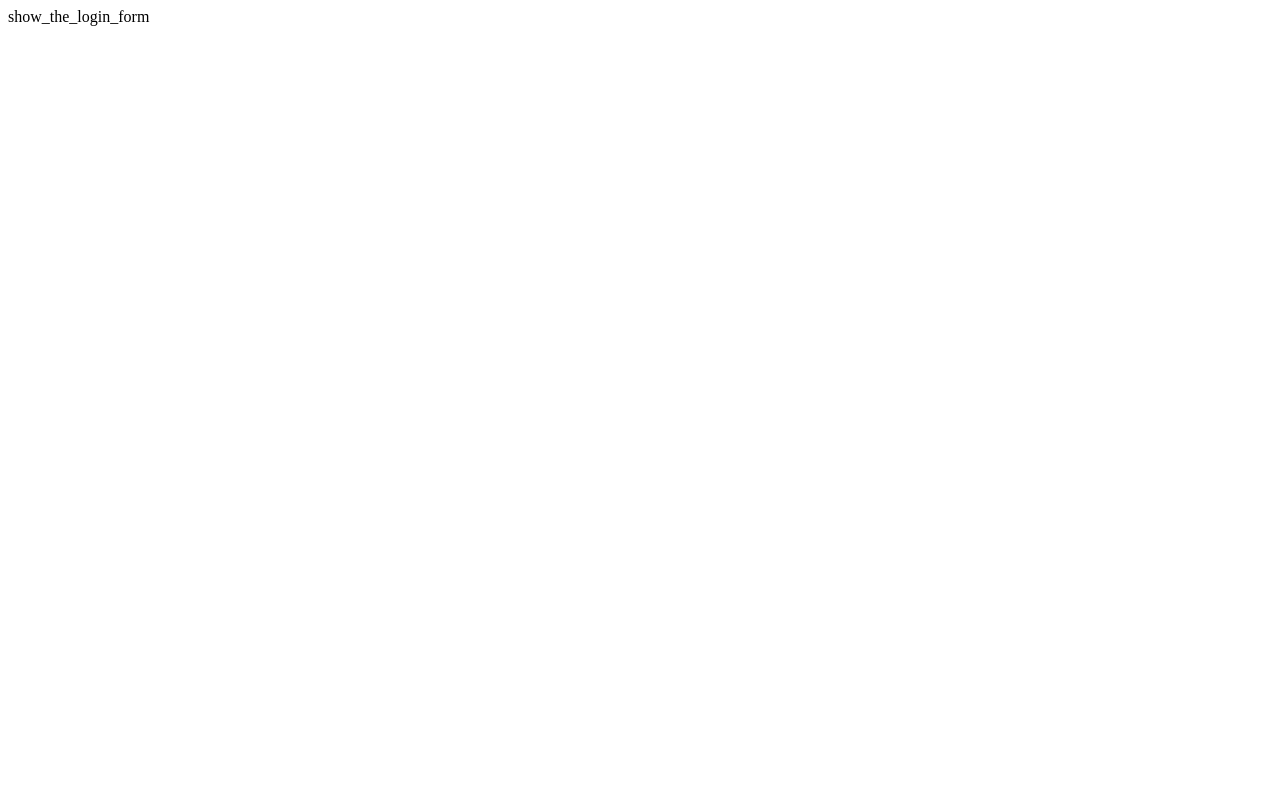
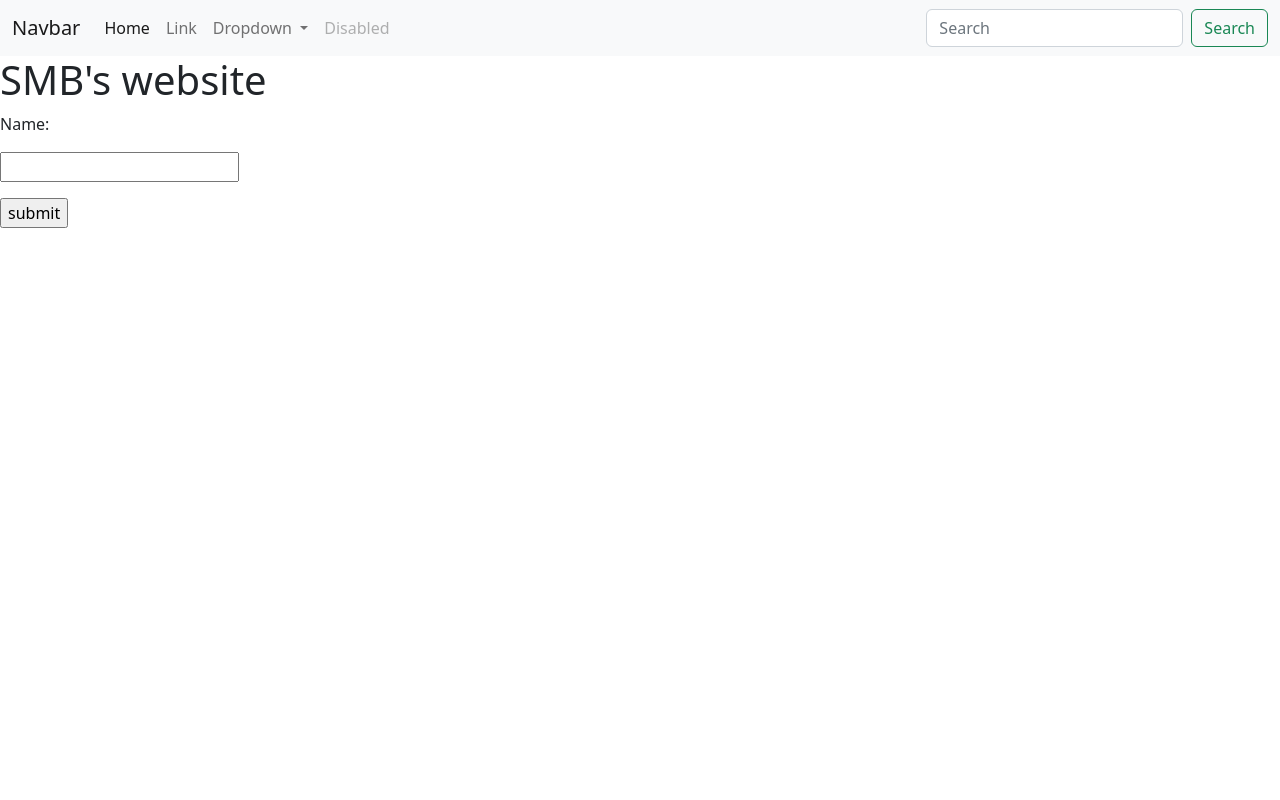
Before and after one commit to smb6/infra-utils, a Flask app: page /login in a window 1280 px wide. Before the commit the page is almost empty. Run offline with Flask 2, Linux system fonts and the light colour scheme.

Commit message:
Ongoing work with flask and some rendering

```diff
--- a/flasking/flasking.py
+++ b/flasking/flasking.py
@@ -4,6 +4,8 @@
 from markupsafe import escape
 
 """
+https://youtu.be/9MHYHgh4jYc
+
 HOWTO:
 
 run from commmad line:
@@ -35,7 +37,8 @@
 @app.route("/<name>")
 def user(name):
     # return f"Hello, {name}!"
-    return render_template("user.html", content=name)
+    # return render_template("user.html", content=name)
+    return f"<h1>{name}</h1>"
 
 
 @app.route('/about')
@@ -79,10 +82,16 @@
 
 @app.route('/login', methods=['GET', 'POST'])
 def login():
-    if request.method == 'POST':
-        return do_the_login()
-    else:
-        return show_the_login_form()
+    if request.method == "POST":
+        user = request.form['nm']
+        return redirect(url_for("user", name=user))
+    elif request.method == "GET":
+        return render_template("login.html")
+
+    # if request.method == 'POST':
+    #     return do_the_login()
+    # else:
+    #     return show_the_login_form()
 
 
 def do_the_login():
--- a/flasking/templates/base.html
+++ b/flasking/templates/base.html
@@ -1,13 +1,52 @@
 <!DOCTYPE html>
 <html lang="en">
 <head>
+    <link href="https://cdn.jsdelivr.net/npm/bootstrap@5.2.3/dist/css/bootstrap.min.css" rel="stylesheet"
+          integrity="sha384-rbsA2VBKQhggwzxH7pPCaAqO46MgnOM80zW1RWuH61DGLwZJEdK2Kadq2F9CUG65" crossorigin="anonymous">
     <title>{% block title%}{% endblock%}</title>
 </head>
-    <body>
-    <h1>SMB's website</h1>
-    {% block content%}
-    {% endblock%}
-
-
-    </body>
+<body>
+<nav class="navbar navbar-expand-lg bg-light">
+  <div class="container-fluid">
+    <a class="navbar-brand" href="#">Navbar</a>
+    <button class="navbar-toggler" type="button" data-bs-toggle="collapse" data-bs-target="#navbarSupportedContent" aria-controls="navbarSupportedContent" aria-expanded="false" aria-label="Toggle navigation">
+      <span class="navbar-toggler-icon"></span>
+    </button>
+    <div class="collapse navbar-collapse" id="navbarSupportedContent">
+      <ul class="navbar-nav me-auto mb-2 mb-lg-0">
+        <li class="nav-item">
+          <a class="nav-link active" aria-current="page" href="#">Home</a>
+        </li>
+        <li class="nav-item">
+          <a class="nav-link" href="#">Link</a>
+        </li>
+        <li class="nav-item dropdown">
+          <a class="nav-link dropdown-toggle" href="#" role="button" data-bs-toggle="dropdown" aria-expanded="false">
+            Dropdown
+          </a>
+          <ul class="dropdown-menu">
+            <li><a class="dropdown-item" href="#">Action</a></li>
+            <li><a class="dropdown-item" href="#">Another action</a></li>
+            <li><hr class="dropdown-divider"></li>
+            <li><a class="dropdown-item" href="#">Something else here</a></li>
+          </ul>
+        </li>
+        <li class="nav-item">
+          <a class="nav-link disabled">Disabled</a>
+        </li>
+      </ul>
+      <form class="d-flex" role="search">
+        <input class="form-control me-2" type="search" placeholder="Search" aria-label="Search">
+        <button class="btn btn-outline-success" type="submit">Search</button>
+      </form>
+    </div>
+  </div>
+</nav>
+<h1>SMB's website</h1>
+{% block content%}
+{% endblock%}
+<script src="https://cdn.jsdelivr.net/npm/bootstrap@5.2.3/dist/js/bootstrap.bundle.min.js" integrity="sha384-kenU1KFdBIe4zVF0s0G1M5b4hcpxyD9F7jL+jjXkk+Q2h455rYXK/7HAuoJl+0I4" crossorigin="anonymous"></script>
+<script src="https://cdn.jsdelivr.net/npm/@popperjs/core@2.11.6/dist/umd/popper.min.js" integrity="sha384-oBqDVmMz9ATKxIep9tiCxS/Z9fNfEXiDAYTujMAeBAsjFuCZSmKbSSUnQlmh/jp3" crossorigin="anonymous"></script>
+<script src="https://cdn.jsdelivr.net/npm/bootstrap@5.2.3/dist/js/bootstrap.min.js" integrity="sha384-cuYeSxntonz0PPNlHhBs68uyIAVpIIOZZ5JqeqvYYIcEL727kskC66kF92t6Xl2V" crossorigin="anonymous"></script>
+</body>
 </html>
--- /dev/null
+++ b/flasking/templates/login.html
@@ -0,0 +1,9 @@
+{% extends "base.html" %}
+{% block title%}Login Page{% endblock %}
+{% block content%}
+<form action="#" method="post">
+  <p>Name:</p>
+  <p><input type="text" name="nm" /></p>
+  <p><input type="submit" value="submit" /></p>
+</form>
+{% endblock %}
```
